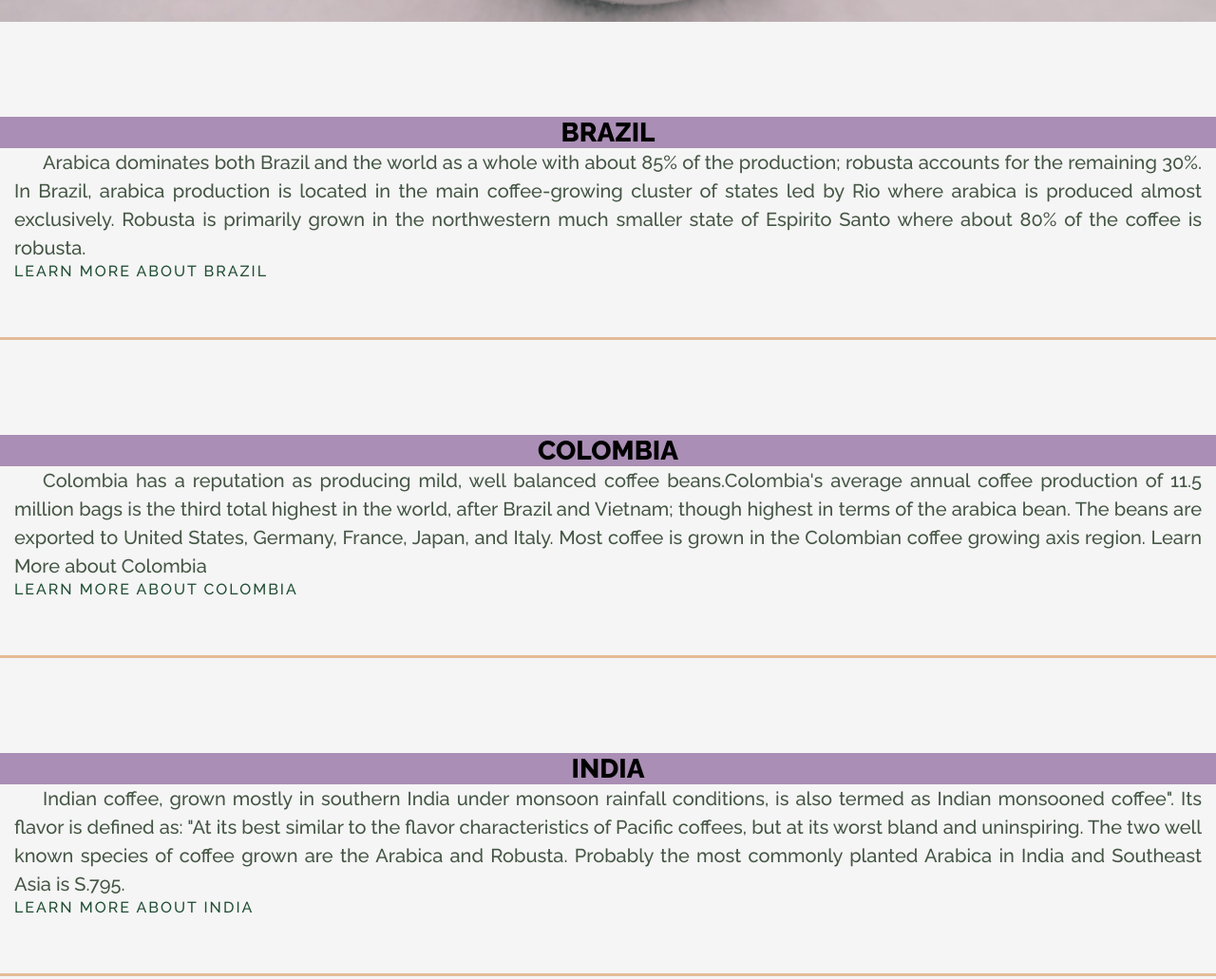
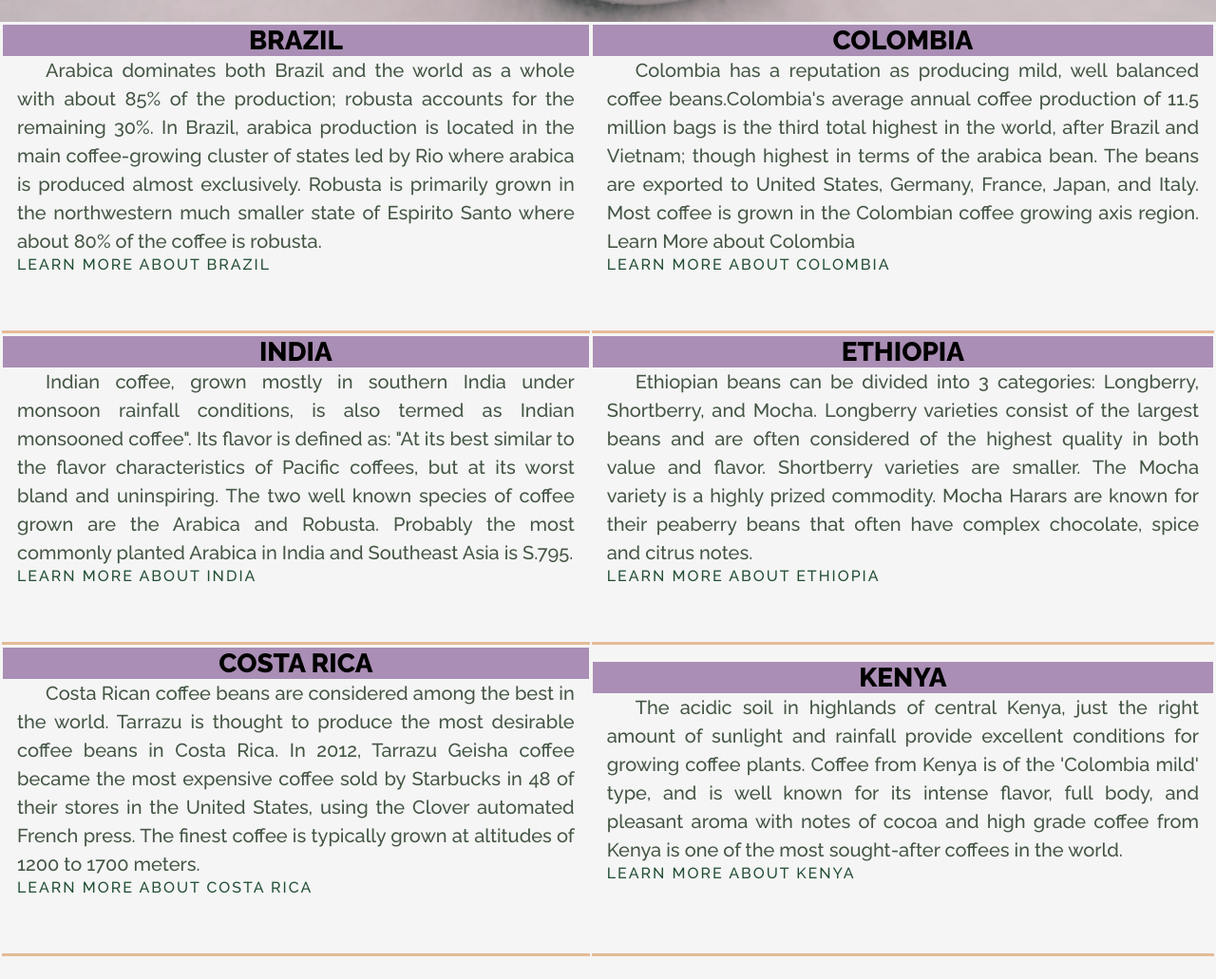
Before and after one commit to Dushyna/coffee, a plain HTML site: page index.html in a window 1280 px wide. Shown: the part 377-1408 px from the top of the page at 95% size. After the commit the page ends 1386 px from the top, so only its background shows below. Drawn offline with Linux system fonts and the light colour scheme; a web font is replaced by a local one.

Commit message:
Table layout two column

```diff
--- a/css/style.css
+++ b/css/style.css
@@ -31,18 +31,17 @@ h1 {
     /*margin-top: 110px;*/
 }
 
-.main > ul {
-    list-style: none;
+.main > table {
     padding: 0;
 }
 
-.main li {
+.main td {
     margin: 100px 0;
     border-bottom: 3px solid #e4bb97;
     padding-bottom: 60px;
 }
 
-.main li > h2 {
+.main td > h2 {
     font-weight: 800;
     font-size: 28px;
     text-align: center;
@@ -51,7 +50,7 @@ h1 {
 
 }
 
-.main li > p {
+.main td > p {
     font-size: 20px;
     color: #454; /*445544*/
     text-align: justify;
@@ -60,7 +59,7 @@ h1 {
     line-height: 1.5;
 }
 
-.main li > a {
+.main td > a {
     text-decoration: none;
     text-weight: 700;
     text-transform: uppercase;
--- a/index.html
+++ b/index.html
@@ -12,8 +12,9 @@
     <h1>The best Coffee Regions</h1>
 </div>
 <div class="main">
-    <ul>
-        <li>
+    <table>
+        <tr>
+            <td>
                 <h2>Brazil</h2>
                 <p>
                     Arabica dominates both Brazil and the world as a whole with about 85% of the production; robusta
@@ -27,16 +28,18 @@
                 </p>
                 <a href="https://en.wikipedia.org/wiki/Brazil" target="_blank">Learn More about Brazil</a>
 
-        </li>
+            </td>
 
-        <li>
+            <td>
                 <h2>Colombia</h2>
                 <p>
-                Colombia has a reputation as producing mild, well balanced coffee beans.Colombia's average annual coffee
+                    Colombia has a reputation as producing mild, well balanced coffee beans.Colombia's average annual
+                    coffee
                     production of 11.5 million bags is the third total highest in the world, after Brazil and Vietnam;
                     though highest in terms of the arabica
 
-                bean. The beans are exported to United States, Germany, France, Japan, and Italy. Most coffee is grown
+                    bean. The beans are exported to United States, Germany, France, Japan, and Italy. Most coffee is
+                    grown
                     in the Colombian coffee growing axis region.
 
                     Learn More about Colombia
@@ -44,58 +47,72 @@
                 </p>
                 <a href="https://en.wikipedia.org/wiki/Colombia" target="_blank">Learn More about Colombia</a>
 
-        </li>
+            </td>
+        </tr>
+        <tr>
 
-        <li>
+            <td>
                 <h2>India</h2>
                 <p>
                     Indian coffee, grown mostly in southern India under monsoon rainfall conditions, is also termed as
-                Indian monsooned coffee". Its flavor is defined as: "At its best similar to the flavor characteristics
-                of Pacific coffees, but at its worst bland and uninspiring. The two well known species of coffee grown
-                are the Arabica and Robusta. Probably the most commonly planted Arabica in India and Southeast Asia is
+                    Indian monsooned coffee". Its flavor is defined as: "At its best similar to the flavor
+                    characteristics
+                    of Pacific coffees, but at its worst bland and uninspiring. The two well known species of coffee
+                    grown
+                    are the Arabica and Robusta. Probably the most commonly planted Arabica in India and Southeast Asia
+                    is
                     S.795.
 
                 </p>
                 <a href="https://en.wikipedia.org/wiki/India" target="_blank">Learn More about India</a>
 
-        </li>
-        <li>
+            </td>
+            <td>
                 <h2>Ethiopia</h2>
                 <p>
-                Ethiopian beans can be divided into 3 categories: Longberry, Shortberry, and Mocha. Longberry varieties
-                consist of the largest beans and are often considered of the highest quality in both value and flavor.
-                Shortberry varieties are smaller. The Mocha variety is a highly prized commodity. Mocha Harars are known
+                    Ethiopian beans can be divided into 3 categories: Longberry, Shortberry, and Mocha. Longberry
+                    varieties
+                    consist of the largest beans and are often considered of the highest quality in both value and
+                    flavor.
+                    Shortberry varieties are smaller. The Mocha variety is a highly prized commodity. Mocha Harars are
+                    known
                     for their peaberry beans that often have complex chocolate, spice and citrus notes.
 
                 </p>
                 <a href="https://en.wikipedia.org/wiki/Ethiopia" target="_blank">Learn More about Ethiopia</a>
-
-        </li>
-        <li>
+            </td>
+        </tr>
+        <tr>
+            <td>
                 <h2>Costa Rica</h2>
                 <p>
-                Costa Rican coffee beans are considered among the best in the world. Tarrazu is thought to produce the
+                    Costa Rican coffee beans are considered among the best in the world. Tarrazu is thought to produce
+                    the
                     most desirable coffee beans in Costa Rica. In 2012, Tarrazu Geisha coffee became the most expensive
-                coffee sold by Starbucks in 48 of their stores in the United States, using the Clover automated French
+                    coffee sold by Starbucks in 48 of their stores in the United States, using the Clover automated
+                    French
                     press. The finest coffee is typically grown at altitudes of 1200 to 1700 meters.
 
                 </p>
                 <a href="https://en.wikipedia.org/wiki/Costa_Rica" target="_blank">Learn More about Costa Rica</a>
 
-        </li>
-        <li>
+            </td>
+            <td>
                 <h2>Kenya</h2>
                 <p>
-                The acidic soil in highlands of central Kenya, just the right amount of sunlight and rainfall provide
-                excellent conditions for growing coffee plants. Coffee from Kenya is of the 'Colombia mild' type, and is
+                    The acidic soil in highlands of central Kenya, just the right amount of sunlight and rainfall
+                    provide
+                    excellent conditions for growing coffee plants. Coffee from Kenya is of the 'Colombia mild' type,
+                    and is
                     well known for its intense flavor, full body, and pleasant aroma with notes of cocoa and high grade
                     coffee from Kenya is one of the most sought-after coffees in the world.
 
                 </p>
                 <a href="https://en.wikipedia.org/wiki/Kenya" target="_blank">Learn More about Kenya</a>
 
-        </li>
-    </ul>
+            </td>
+        </tr>
+    </table>
 </div>
 
 </body>
```
Lines whose indentation alone changed are shown as unchanged.
